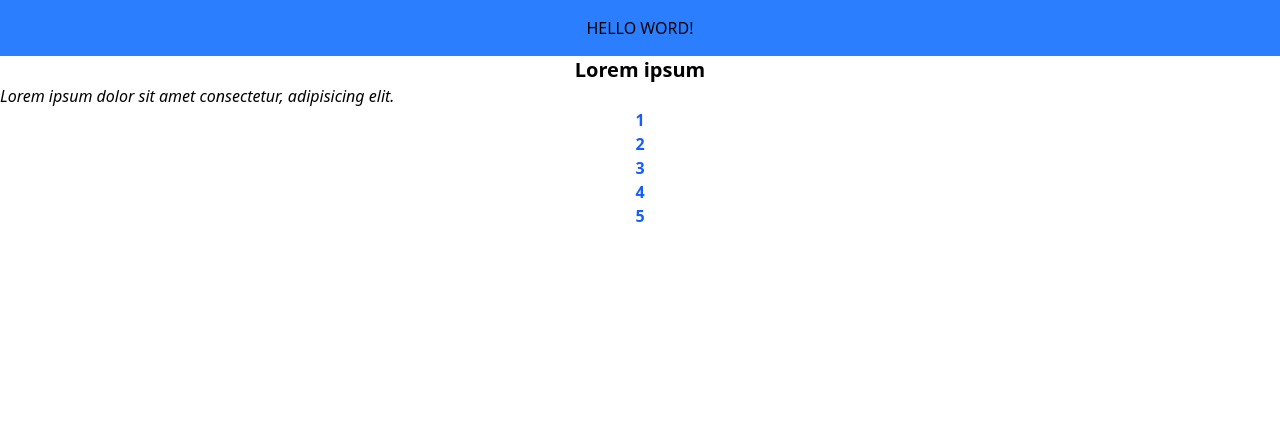
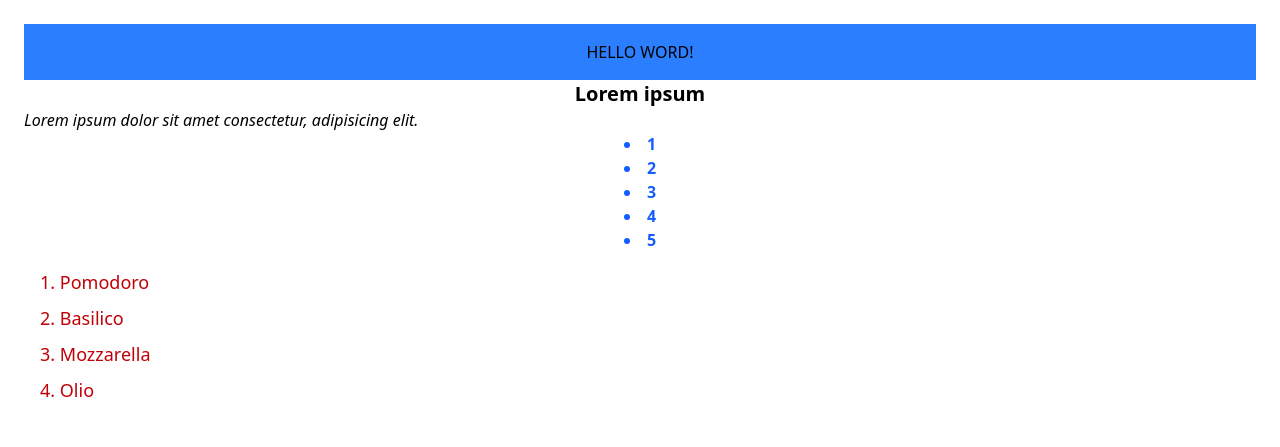
Before and after one commit to Tonyx8808/tailwind-css, a website: page index.html in a window 1280 px wide. Drawn offline with Linux system fonts and the light colour scheme.

Commit message:
inserito un div container

```diff
--- a/index.html
+++ b/index.html
@@ -9,19 +9,26 @@
 </head>
 
 <body>
-
-
-</body>
-<title>QUESTO E' UN TITOLO</title>
+    <div class="container mx-auto p-6">
 <h1 class="text-center bg-blue-500 p-4"> HELLO WORD!</h1>
 <h2 class="text-xl font-bold text-center">Lorem ipsum</h2>
 <p class="italic ">Lorem ipsum dolor sit amet consectetur, adipisicing elit.</p>
-<ul class="font-bold text-blue-600 hover:text-red-600 transition duration-300 text-center list-disc" >
+<ul class=" list-inside font-bold text-blue-600 hover:text-red-600 transition duration-300 text-center list-disc">
     <li>1</li>
     <li>2</li>
     <li>3</li>
     <li>4</li>
     <li>5</li>
 </ul>
+<ol class="list-decimal list-inside space-y-2 text-lg text-red-700 p-4">
+    <li>Pomodoro</li>
+    <li>Basilico</li>
+    <li>Mozzarella</li>
+    <li>Olio</li>
+</ol>
+</div>
+</body>
+
+
 
 </html>
```
Also changed, not shown: src/output.css.
